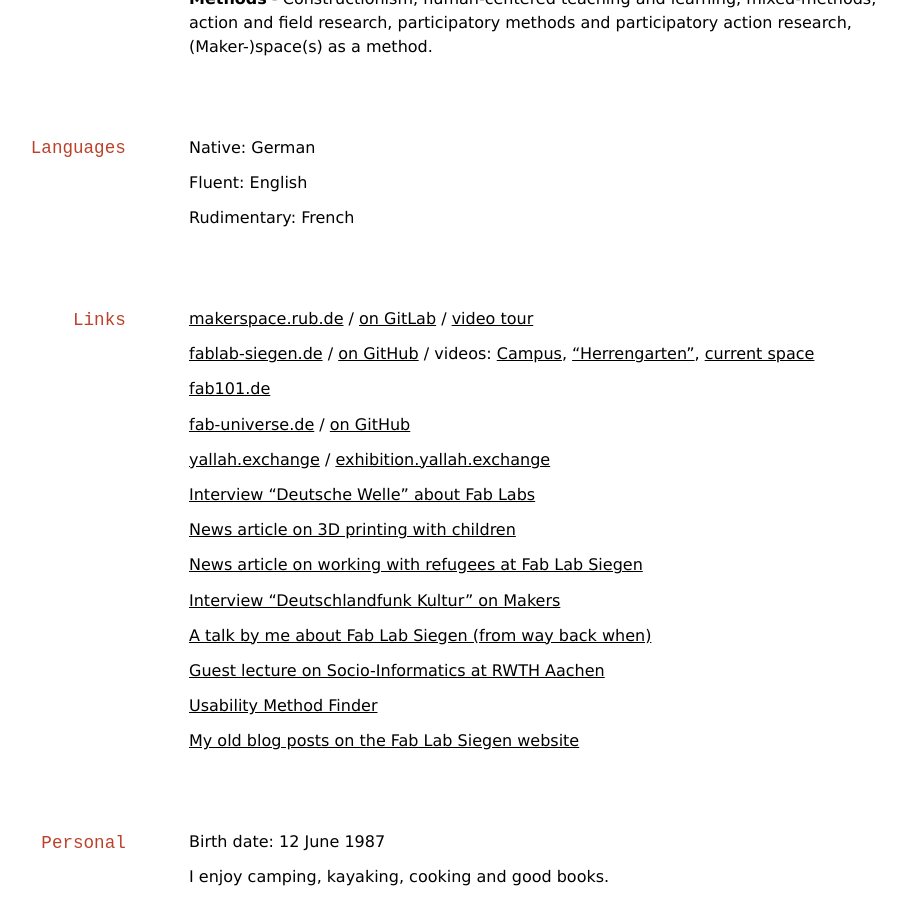
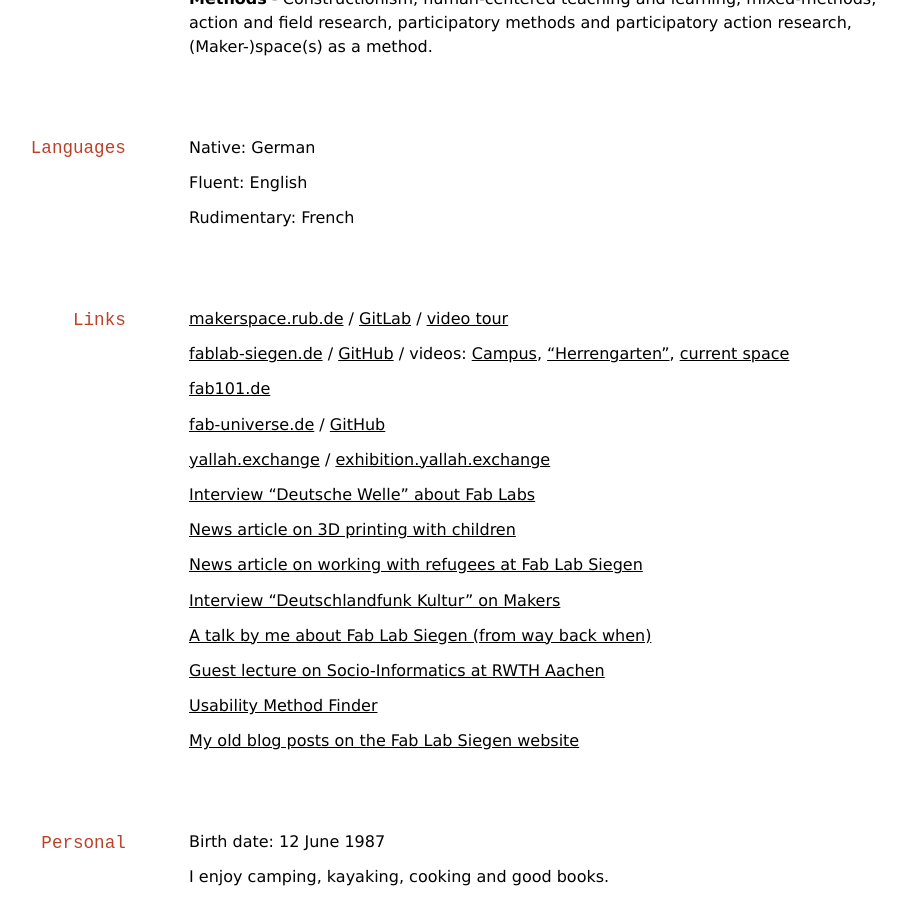
Before and after one commit to oliverstickel/oliverstickel.github.io, a Jekyll site: the page built from index.md, in a window 1280 px wide and 900 px high, scrolled down 5108 px. Shown: the whole window, without its empty margins (143-1049 px from the left). Built offline with Jekyll 4.4.1, drawn with Linux system fonts in a browser that asks for light colours; nearby versions of some CDN libraries; a style sheet for code colours, icons or effects is not loaded.

```diff
--- a/index.md
+++ b/index.md
@@ -169,13 +169,13 @@ Rudimentary:  French
 
 ## Links
 
-[makerspace.rub.de](https://makerspace.rub.de) / [on GitLab](https://git.noc.ruhr-uni-bochum.de/makerspace/) / [video tour](https://www.youtube.com/watch?v=N0KiLeKibaY)
+[makerspace.rub.de](https://makerspace.rub.de) / [GitLab](https://git.noc.ruhr-uni-bochum.de/makerspace/) / [video tour](https://www.youtube.com/watch?v=N0KiLeKibaY)
 
-[fablab-siegen.de](https://fablab-siegen.de) / [on GitHub](https://github.com/orgs/FabLabSiegen) / videos: [Campus](https://www.youtube.com/watch?v=A6xB28BSVdM), ["Herrengarten"](https://www.youtube.com/shorts/nVQs8ky4XDs), [current space](https://www.youtube.com/watch?v=sX62ZnqTbbc)
+[fablab-siegen.de](https://fablab-siegen.de) / [GitHub](https://github.com/orgs/FabLabSiegen) / videos: [Campus](https://www.youtube.com/watch?v=A6xB28BSVdM), ["Herrengarten"](https://www.youtube.com/shorts/nVQs8ky4XDs), [current space](https://www.youtube.com/watch?v=sX62ZnqTbbc)
 
 [fab101.de](https://fab101.de)
 
-[fab-universe.de](https://fab-universe.de) / [on GitHub](https://github.com/fabuniverse/)
+[fab-universe.de](https://fab-universe.de) / [GitHub](https://github.com/fabuniverse/)
 
 [yallah.exchange](https://yallah.exchange) / [exhibition.yallah.exchange](https://exhibition.yallah.exchange)
 
```
